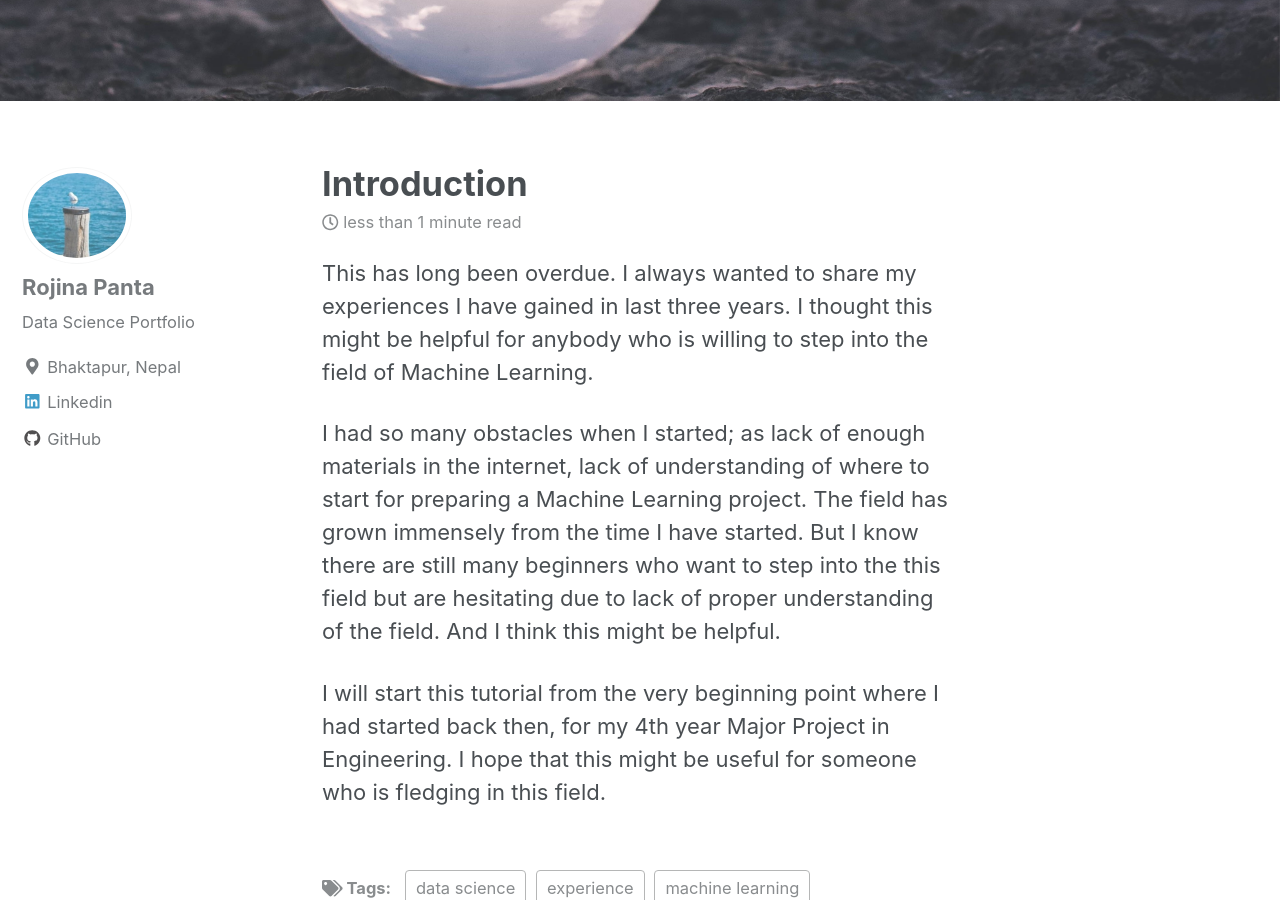
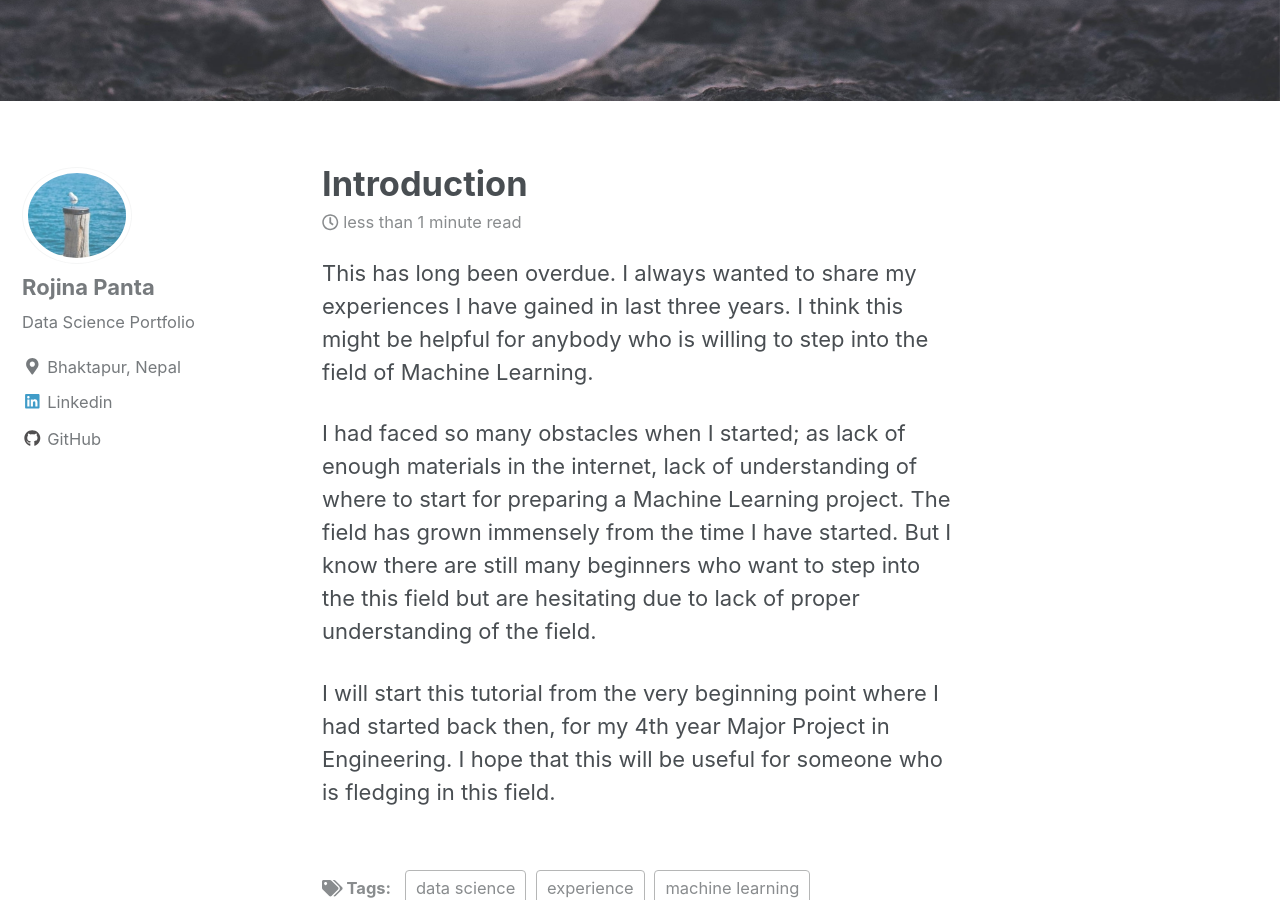
Before and after one commit to Rojina99/Rojina99.github.io, a Jekyll site: the page built from _posts/2018-12-24-Introduction.md, in a window 1280 px wide and 900 px high, scrolled down 443 px. Built offline with Jekyll 4.4.1, drawn with Linux system fonts in a browser that asks for light colours; cached includes are drawn as plain includes; nearby versions of some CDN libraries.

Commit message:
Update 2018-12-24-Introduction.md

```diff
--- a/_posts/2018-12-24-Introduction.md
+++ b/_posts/2018-12-24-Introduction.md
@@ -9,10 +9,9 @@ mathjax: "true"
 ---
 
 This has long been overdue. I always wanted to share my experiences I have gained in last three years.
-I thought this might be helpful for anybody who is willing to step into the field of Machine Learning.
+I think this might be helpful for anybody who is willing to step into the field of Machine Learning.
 
-I had so many obstacles when I started; as lack of enough materials in the internet, lack of understanding of where to start for preparing a Machine Learning project.
+I had faced so many obstacles when I started; as lack of enough materials in the internet, lack of understanding of where to start for preparing a Machine Learning project.
 The field has grown immensely from the time I have started. But I know there are still many beginners who want to step into the this field but are hesitating due to lack of proper understanding of the field.
-And I think this might be helpful.
 
-I will start this tutorial from the very beginning point where I had started back then, for my 4th year Major Project in Engineering. I hope that this might be useful for someone who is fledging in this field.
+I will start this tutorial from the very beginning point where I had started back then, for my 4th year Major Project in Engineering. I hope that this will be useful for someone who is fledging in this field.
```
